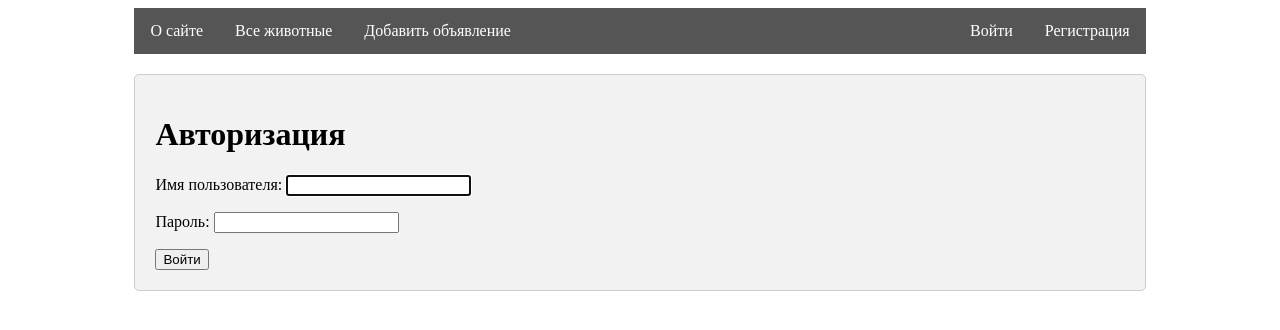
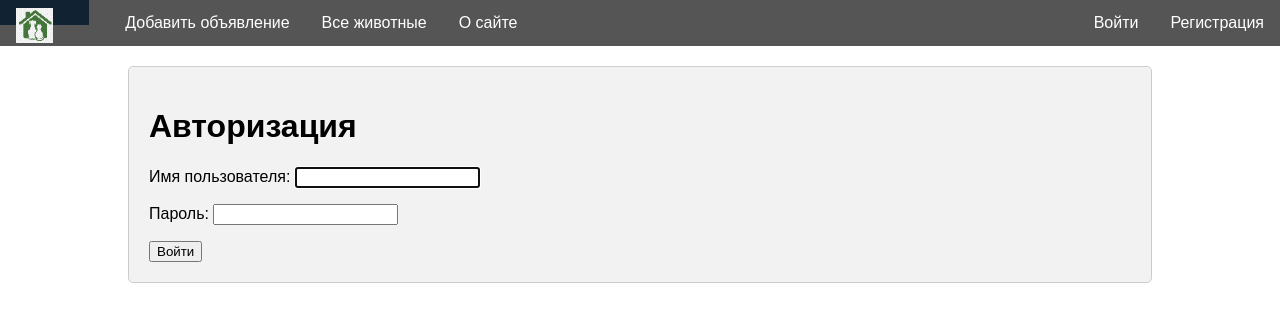
Before and after one commit to TimDzen/pet_search, a Django app: page /login/ in a window 1280 px wide. Shown: the top 330 px of the page. Run offline with Django 5.2, Linux system fonts and the light colour scheme.

Commit message:
стили закинул в css

```diff
--- /dev/null
+++ b/pet_search/pet/static/styles.css
@@ -0,0 +1,61 @@
+/* Общие стили */
+body {
+    margin: 0;
+    font-family: Arial, sans-serif;
+}
+
+/* Стили для горизонтального меню */
+ul {
+    list-style-type: none;
+    margin: 0;
+    padding: 0;
+    overflow: hidden;
+    background-color: #555;
+}
+
+li {
+    float: left;
+}
+
+.right {
+    float: right;
+}
+
+li a {
+    display: block;
+    color: white;
+    text-align: center;
+    padding: 14px 16px;
+    text-decoration: none;
+}
+
+li a:hover {
+    background-color: #123;
+}
+
+.container {
+    width: 80%;
+    margin: 0 auto;
+    overflow: hidden;
+}
+
+.content {
+    width: 100%;
+    margin-top: 20px;
+    background-color: #f2f2f2;
+    padding: 20px;
+    box-sizing: border-box;
+    border: 1px solid #ccc;
+    border-radius: 5px;
+}
+
+/* Стили для логотипа */
+.logo {
+    float: left; /* Выравниваем логотип в левом углу */
+    margin-right: 20px; /* Отступ справа для логотипа */
+    margin-top: -3px; /* Отступ сверху для логотипа */
+}
+
+.logo img {
+    max-height: 35px; /* Максимальная высота логотипа */
+}
--- a/pet_search/pet/templates/base.html
+++ b/pet_search/pet/templates/base.html
@@ -1,64 +1,25 @@
 <!DOCTYPE html>
 <html lang="en">
+{% load static %}
 <head>
     <meta charset="UTF-8">
     <title>{{ title }}</title>
-    <style>
-        /* Стили для горизонтального меню */
-        ul {
-            list-style-type: none;
-            margin: 0;
-            padding: 0;
-            overflow: hidden;
-            background-color: #555;
-        }
-
-        li {
-            float: left;
-        }
-
-        .right {
-            float: right;
-        }
-
-        li a {
-            display: block;
-            color: white;
-            text-align: center;
-            padding: 14px 16px;
-            text-decoration: none;
-        }
-
-        li a:hover {
-            background-color: #111;
-        }
-
-        .container {
-            width: 80%;
-            margin: 0 auto;
-            overflow: hidden;
-        }
-
-        .content {
-            width: 100%;
-            margin-top: 20px;
-            background-color: #f2f2f2;
-            padding: 20px;
-            box-sizing: border-box;
-            border: 1px solid #ccc;
-            border-radius: 5px;
-        }
-    </style>
+    <link rel="stylesheet" type="text/css" href="{% static 'styles.css' %}">
 </head>
 <body>
-<div class="container">
+
     <ul>
         {% block mainmenu %}
+        <li><div class="logo">
+       <a href="/">
+  <img class="logo" src="/media/images/logo.png" alt="Логотип">
+        </a>
+        </div></li>
         {% for m in menu %}
         <li><a href="{% url m.url_name %}">{{ m.title }}</a></li>
         {% endfor %}
         <li class="right"><a href="{% url 'register' %}">Регистрация</a></li>
-        <li class="right"><a href="{% url 'login' %}">Войти</a></li> <!-- Переносим кнопку Войти в правый угол -->
+        <li class="right"><a href="{% url 'login' %}">Войти</a></li>
         {% endblock mainmenu %}
     </ul>
 </div>
--- a/pet_search/pet/templates/login.html
+++ b/pet_search/pet/templates/login.html
@@ -1,10 +1,10 @@
 {% extends 'base.html' %}
 
 {% block content %}
-<h1>{{title}}</h1>
-<form method="post">
+<h1>{{ title }}</h1>
+<form method="post" action="{% url 'home' %}">
     {% csrf_token %}
     {{ form.as_p }}
-    <button type = "submit" >Войти</button>
+    <button type="submit">Войти</button>
 </form>
 {% endblock %}
--- a/pet_search/pet/views.py
+++ b/pet_search/pet/views.py
@@ -9,9 +9,9 @@ from django.views.generic import CreateView
 from .forms import AnimalForm, RegisterForm
 from .models import Animal
 
-menu = [{'title': 'О сайте', 'url_name': 'about'},
+menu = [{'title': "Добавить объявление", 'url_name': 'add_animal'},
         {'title': "Все животные", 'url_name': 'all_animal'},
-        {'title': "Добавить объявление", 'url_name': 'add_animal'},
+        {'title': 'О сайте', 'url_name': 'about'},
 
         ]
 
@@ -78,6 +78,7 @@ class RegisterUser(CreateView):
 class LoginUser(LoginView):
     form_class = AuthenticationForm
     template_name = 'login.html'
+    success_url = reverse_lazy('home')
 
     def get_context_data(self,*,object_list=None, **kwargs):
         context = super().get_context_data(**kwargs)
--- a/pet_search/pet_search/settings.py
+++ b/pet_search/pet_search/settings.py
@@ -118,7 +118,7 @@ USE_TZ = True
 
 STATIC_URL = 'static/'
 STATIC_ROOT = os.path.join(BASE_DIR, 'static')
-STATICFILES_DIRS = []
+
 
 # Default primary key field type
 # https://docs.djangoproject.com/en/5.0/ref/settings/#default-auto-field
--- a/pet_search/pet_search/urls.py
+++ b/pet_search/pet_search/urls.py
@@ -32,7 +32,8 @@ urlpatterns = [
     path('', home, name='home'),
     path('login/', LoginUser.as_view(), name='login'),
     path('register/', RegisterUser.as_view(), name='register'),
-    path('about/', about, name = 'about')
+    path('about/', about, name = 'about'),
+
 ]
 if settings.DEBUG:
     urlpatterns += static(settings.MEDIA_URL, document_root=settings.MEDIA_ROOT)
```
Also changed, not shown: pet_search/pet/templates/all_animals.html (+8 -5 lines), pet_search/db.sqlite3, pet_search/media/images/logo.png (added).
